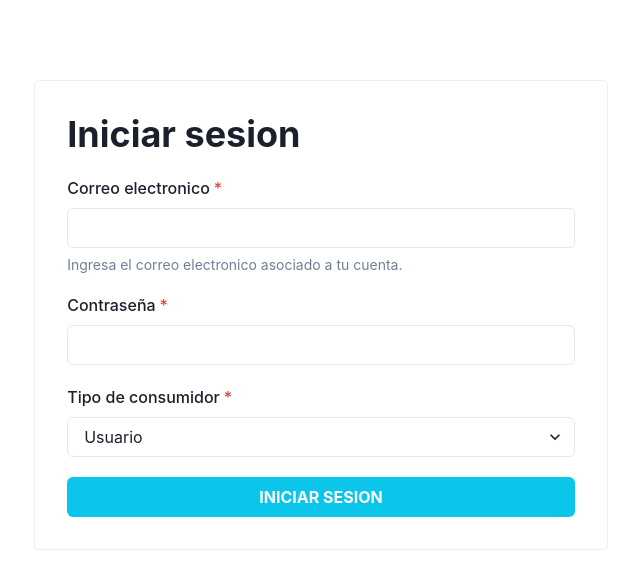
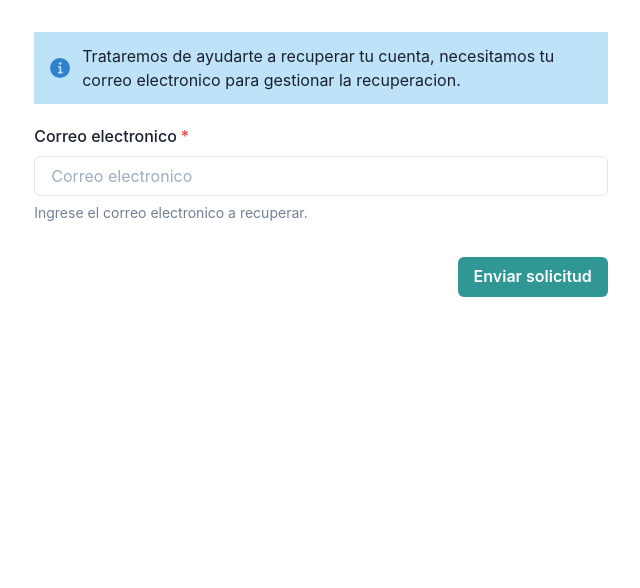
Before and after one commit to HersonCastillo/aivoiapp-profile-web, a React (Create React App) app: page /recover-password in a window 1280 px wide. Before the commit this address led to /login. Shown: the top 588 px of the page, without its empty margins (319-959 px from the left). Built offline with nearby package versions, Linux system fonts and the light colour scheme.

Commit message:
:fire: Requests updated to axios

```diff
--- a/src/components/Profile/Tabs.tsx
+++ b/src/components/Profile/Tabs.tsx
@@ -9,12 +9,17 @@ const ProfileTabs = ({
   onBasicInfoEdit,
   onDocumentsEdit,
   isLoading,
+  showCompleteConfiguration,
 }: IProfileTabsProps): ReactElement => (
   <Tabs>
     <TabList>
       <Tab>General</Tab>
-      <Tab>Bolsa</Tab>
-      <Tab>Documentos</Tab>
+      {showCompleteConfiguration && (
+        <>
+          <Tab>Bolsa</Tab>
+          <Tab>Documentos</Tab>
+        </>
+      )}
     </TabList>
 
     <TabPanels>
@@ -33,6 +38,7 @@ const ProfileTabs = ({
 
 interface IProfileTabsProps {
   isLoading: boolean;
+  showCompleteConfiguration: boolean;
   onBasicInfoEdit: (data: IBasicInfoFormData) => void;
   onBankInfoEdit: (data: IBankInfoFormData) => void;
   onDocumentsEdit: (data: IDocumentsFormData) => void;
--- a/src/components/Routing.tsx
+++ b/src/components/Routing.tsx
@@ -3,11 +3,11 @@ import {
   BrowserRouter as Router,
   Switch,
   Route,
-  Redirect,
   useHistory,
 } from 'react-router-dom';
 import { IUser } from '../interfaces/user';
 import Profile from '../pages/Profile/Profile';
+import RecoverPassword from '../pages/RecoverPassword/RecoverPassword';
 import SignIn from '../pages/SignIn/SignIn';
 import { AuthContext } from '../store/auth.context';
 import { ProfileContext } from '../store/profile.context';
@@ -30,6 +30,7 @@ const Routing = (): ReactElement => {
         profileContext.setProfile(userDecoded, +role || AIVOI_ROLES.CLIENT);
         authContext.setToken(token ?? null);
         setFirstLoad(false);
+        history.push('/profile');
       }
     } catch (ex) {}
   }, [profileContext, authContext, history, isFirstLoad, setFirstLoad]);
@@ -40,11 +41,17 @@ const Routing = (): ReactElement => {
         <AuthContext.Consumer>
           {({ token }) => (
             <>
-              {!token && <Route exact path="/login" component={SignIn} />}
+              {!token && (
+                <>
+                  <Route exact path="/login" component={SignIn} />
+                  <Route
+                    exact
+                    path="/recover-password"
+                    component={RecoverPassword}
+                  />
+                </>
+              )}
               {token && <Route exact path="/profile" component={Profile} />}
-              <Route path="*">
-                <Redirect to={!!token ? '/profile' : '/login'} />
-              </Route>
             </>
           )}
         </AuthContext.Consumer>
--- a/src/pages/Profile/Profile.tsx
+++ b/src/pages/Profile/Profile.tsx
@@ -1,9 +1,7 @@
-import React, { ReactElement, useContext, useState } from 'react';
+import React, { ReactElement, useContext, useEffect, useState } from 'react';
 import {
   SimpleGrid,
   Box,
-  SkeletonCircle,
-  SkeletonText,
   Center,
   Heading,
   Avatar,
@@ -18,22 +16,26 @@ import {
   PopoverCloseButton,
   Button,
   Tag,
+  Alert,
+  AlertIcon,
 } from '@chakra-ui/react';
 import './Profile.css';
 import { ProfileContext } from '../../store/profile.context';
 // import { AuthContext } from '../../store/auth.context';
 import ProfileTabs from '../../components/Profile/Tabs';
 import { IBasicInfoFormData } from '../../components/Profile/BasicInfo';
-import { updateProfile } from '../../services/profile.service';
+import { getUserData, updateProfile } from '../../services/profile.service';
 import { AIVOI_ROLES } from '../../utils/roles';
 import { useFilePicker } from 'use-file-picker';
 
 const Profile = (): ReactElement => {
   const toast = useToast();
-  const [infoLoading] = useState(false);
+  const [isFirstLoad, setFirstLoad] = useState(true);
   const [isLoading, setIsLoading] = useState(false);
-  const { user, userRole } = useContext(ProfileContext);
-  // const { token } = useContext(AuthContext);
+  const { user, userRole, setProfile } = useContext(ProfileContext);
+  const [showCompleteConfiguration, setShowCompleteConfiguration] =
+    useState(false);
+  const [isBankDataCompleted, setIsBankDataCompleted] = useState(false);
 
   const [openFileSelector, { filesContent, loading }] = useFilePicker({
     accept: '.png,.jpg,.jpeg',
@@ -81,17 +83,22 @@ const Profile = (): ReactElement => {
 
   const onDocumentsEdit = () => null;
 
+  useEffect(() => {
+    if (user && isFirstLoad) {
+      setFirstLoad(false);
+      if ('data_bank_complete' in user) {
+        setShowCompleteConfiguration(true);
+        setIsBankDataCompleted(Boolean(user?.data_bank_complete));
+      }
+      getUserData(user.user_id!).then((response) => {
+        setProfile(response.data?.data[0], userRole ?? AIVOI_ROLES.CLIENT);
+      });
+    }
+  }, [user, isFirstLoad, setProfile, setFirstLoad, userRole]);
+
   return (
     <div className="profile__content">
       <SimpleGrid columns={1} spacing={5}>
-        {infoLoading && (
-          <Box padding="6" boxShadow="lg" bg="white">
-            <SkeletonCircle size="10" />
-            <SkeletonText mt="4" noOfLines={4} spacing="4" />
-          </Box>
-        )}
-        {!infoLoading && (
-          <>
         <Box>
           <Center>
             <Popover>
@@ -133,6 +140,15 @@ const Profile = (): ReactElement => {
             </Popover>
           </Center>
         </Box>
+        {showCompleteConfiguration && !isBankDataCompleted && (
+          <Box>
+            <Alert status="warning" variant="left-accent">
+              <AlertIcon />
+              Al parecer aun necesitas llenar unos campos para completar tu
+              perfil
+            </Alert>
+          </Box>
+        )}
         <Box>
           <Heading>{user?.name}</Heading>
         </Box>
@@ -142,10 +158,9 @@ const Profile = (): ReactElement => {
             onBasicInfoEdit={onBasicInfoEdit}
             onDocumentsEdit={onDocumentsEdit}
             isLoading={isLoading}
+            showCompleteConfiguration={showCompleteConfiguration}
           />
         </Box>
-          </>
-        )}
       </SimpleGrid>
     </div>
   );
--- /dev/null
+++ b/src/pages/RecoverPassword/RecoverPassword.css
@@ -0,0 +1,10 @@
+.recover-password__container {
+  margin: 2rem 0;
+}
+
+.actions {
+  display: flex;
+  justify-content: flex-end;
+  align-items: center;
+  margin-top: 1rem;
+}
--- /dev/null
+++ b/src/pages/RecoverPassword/RecoverPassword.tsx
@@ -0,0 +1,94 @@
+import React, { ReactElement } from 'react';
+import {
+  SimpleGrid,
+  Box,
+  Alert,
+  AlertIcon,
+  AlertDescription,
+  FormControl,
+  FormLabel,
+  Input,
+  FormHelperText,
+  FormErrorMessage,
+  Button,
+  useToast,
+} from '@chakra-ui/react';
+
+import './RecoverPassword.css';
+import { useForm } from 'react-hook-form';
+import { recoverPassword } from '../../services/auth.service';
+
+const RecoverPassword = (): ReactElement => {
+  const {
+    register,
+    handleSubmit,
+    formState: { errors },
+    reset,
+  } = useForm();
+  const toast = useToast();
+
+  const onSubmit = async ({ email }: { email: string }) => {
+    try {
+      const response = await recoverPassword(email);
+      if (response) {
+        toast({
+          title: 'Solicitud enviada',
+          description:
+            'Quedate pendiente de tu correo electronico para los siguientes pasos.',
+          status: 'success',
+        });
+        reset();
+      }
+    } catch (ex) {
+      toast({
+        title: 'Ups, tenemos un problema',
+        description:
+          'No podemos procesar tu solicitud, verifica que este correo electronico sea el correcto.',
+        status: 'warning',
+      });
+    }
+  };
+
+  return (
+    <div className="recover-password__container">
+      <form onSubmit={handleSubmit(onSubmit)}>
+        <SimpleGrid columns={1} spacing={5}>
+          <Box>
+            <Alert status="info">
+              <AlertIcon />
+              <AlertDescription>
+                Trataremos de ayudarte a recuperar tu cuenta, necesitamos tu
+                correo electronico para gestionar la recuperacion.
+              </AlertDescription>
+            </Alert>
+          </Box>
+          <Box>
+            <FormControl id="email" isRequired isInvalid={errors.email}>
+              <FormLabel>Correo electronico</FormLabel>
+              <Input
+                placeholder="Correo electronico"
+                autoComplete="off"
+                {...register('email', {
+                  required: true,
+                })}
+              />
+              <FormHelperText>
+                Ingrese el correo electronico a recuperar.
+              </FormHelperText>
+              <FormErrorMessage>
+                {errors.email && 'Debe ser un correo electronico valido.'}
+              </FormErrorMessage>
+            </FormControl>
+          </Box>
+          <Box className="actions">
+            <Button colorScheme="teal" type="submit">
+              Enviar solicitud
+            </Button>
+          </Box>
+        </SimpleGrid>
+      </form>
+    </div>
+  );
+};
+
+export default RecoverPassword;
--- a/src/pages/SignIn/SignIn.tsx
+++ b/src/pages/SignIn/SignIn.tsx
@@ -13,15 +13,13 @@ import {
   Select,
 } from '@chakra-ui/react';
 import { useForm } from 'react-hook-form';
+import { AIVOI_ROLES } from '../../utils/roles';
+import { useHistory } from 'react-router';
+import { AuthContext } from '../../store/auth.context';
+import { ProfileContext } from '../../store/profile.context';
+import { doLogin } from '../../services/auth.service';
 
 import './SignIn.css';
-import { API_URL } from '../../config/environments';
-import { AIVOI_ROLES } from '../../utils/roles';
-import { useHistory } from 'react-router';
-import { IAPIResponse } from '../../interfaces/api-response';
-import { ILoginResponse } from '../../interfaces/login-response';
-import { AuthContext } from '../../store/auth.context';
-import { ProfileContext } from '../../store/profile.context';
 
 const SignIn = (): ReactElement => {
   const history = useHistory();
@@ -35,25 +33,11 @@ const SignIn = (): ReactElement => {
     formState: { errors, isSubmitting },
   } = useForm();
 
-  const onSubmit = async ({
-    email,
-    password,
-    role,
-  }: ISignInFormData): Promise<unknown> => {
-    const formData = new FormData();
-    formData.append('email', email);
-    formData.append('password', password);
-    formData.append('role', String(role));
-
+  const onSubmit = async ({ email, password, role }: ISignInFormData) => {
     try {
-      const responseType = await fetch(`${API_URL}/login_user`, {
-        method: 'post',
-        body: formData,
-      });
-      const { data, error, message }: IAPIResponse<ILoginResponse> =
-        await responseType.json();
-
-      if (!error) {
+      const {
+        data: { data },
+      } = await doLogin(email, password, role);
       const { token, user } = data;
       if (token && user) {
         sessionStorage.setItem('role', String(role));
@@ -70,15 +54,12 @@ const SignIn = (): ReactElement => {
           description: 'Error de aplicacion (2007).',
         });
       }
-      } else {
+    } catch (ex) {
       toast({
         status: 'error',
         title: 'No te hemos podido reconocer :(',
-          description: message ?? 'No se puede iniciar sesion',
+        description: 'Verifica que tus credenciales esten correctas.',
       });
-      }
-    } catch (error) {
-      return null;
     }
   };
 
--- /dev/null
+++ b/src/services/auth.service.ts
@@ -0,0 +1,19 @@
+import { API_URL } from '../config/environments';
+import { IAPIResponse } from '../interfaces/api-response';
+import { ILoginResponse } from '../interfaces/login-response';
+import axiosApi from '../utils/axios';
+import { AIVOI_ROLES } from '../utils/roles';
+
+export const recoverPassword = (email: string) => {
+  return axiosApi.post<IAPIResponse<unknown>>(`${API_URL}/reset_password`, {
+    email,
+  });
+};
+
+export const doLogin = (email: string, password: string, role: AIVOI_ROLES) => {
+  return axiosApi.post<IAPIResponse<ILoginResponse>>(`${API_URL}/login_user`, {
+    email,
+    password,
+    role,
+  });
+};
--- a/src/services/profile.service.ts
+++ b/src/services/profile.service.ts
@@ -4,12 +4,15 @@ import { IUser } from '../interfaces/user';
 import axiosApi from '../utils/axios';
 import { AIVOI_ROLES } from '../utils/roles';
 
-export const updateProfile = (
-  user: Partial<IUser>,
-  role: AIVOI_ROLES,
-): Promise<unknown> => {
+export const updateProfile = (user: Partial<IUser>, role: AIVOI_ROLES) => {
   const path = `${API_URL}/${
     role === AIVOI_ROLES.CLIENT ? 'update_customer' : 'update_driver'
   }`;
   return axiosApi.post<IAPIResponse<IUser>>(path, user);
 };
+
+export const getUserData = (user_id: number) => {
+  return axiosApi.post(`${API_URL}/get_user_data`, {
+    user_id,
+  });
+};
```
Lines whose indentation alone changed are shown as unchanged.
